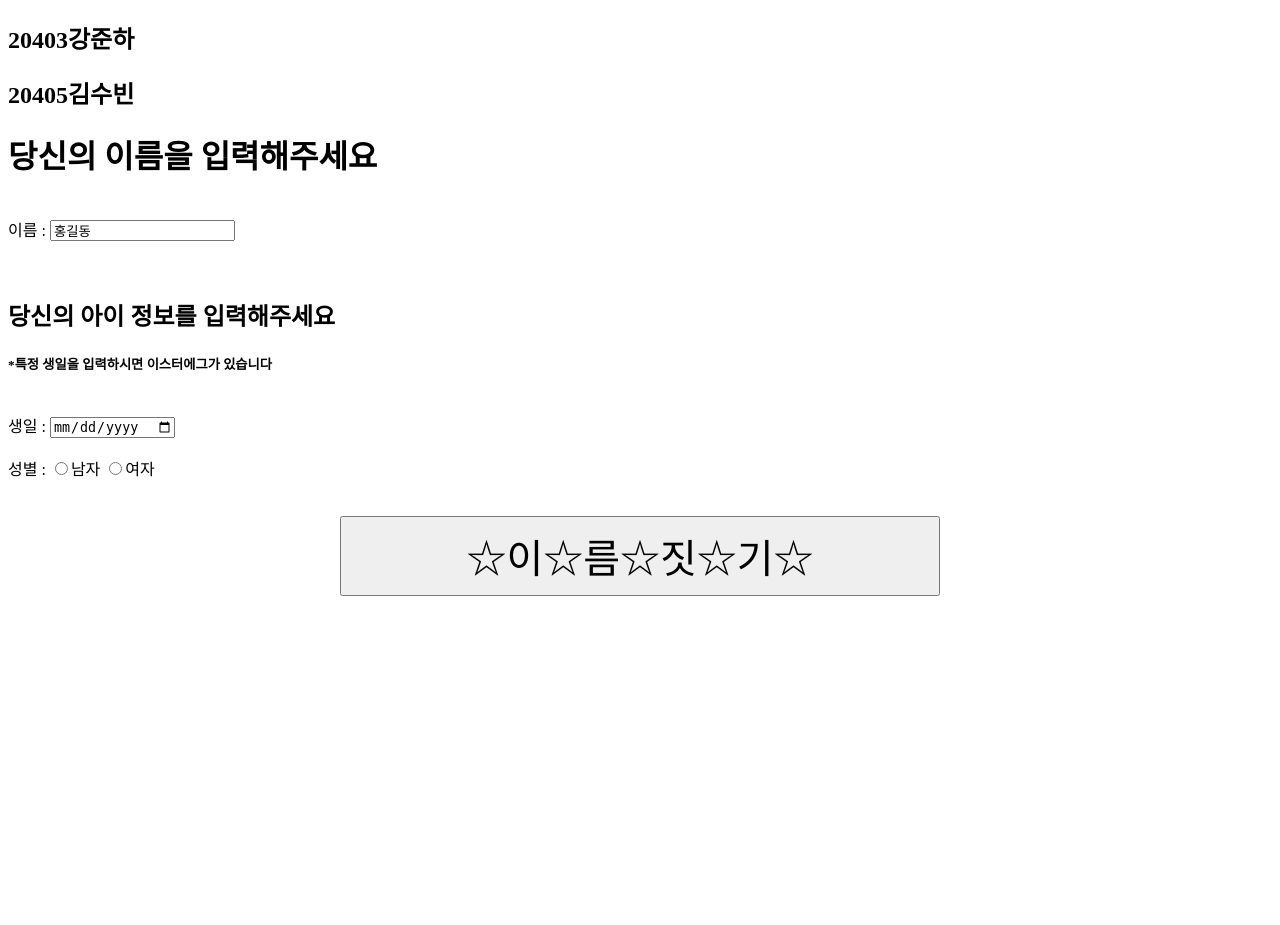
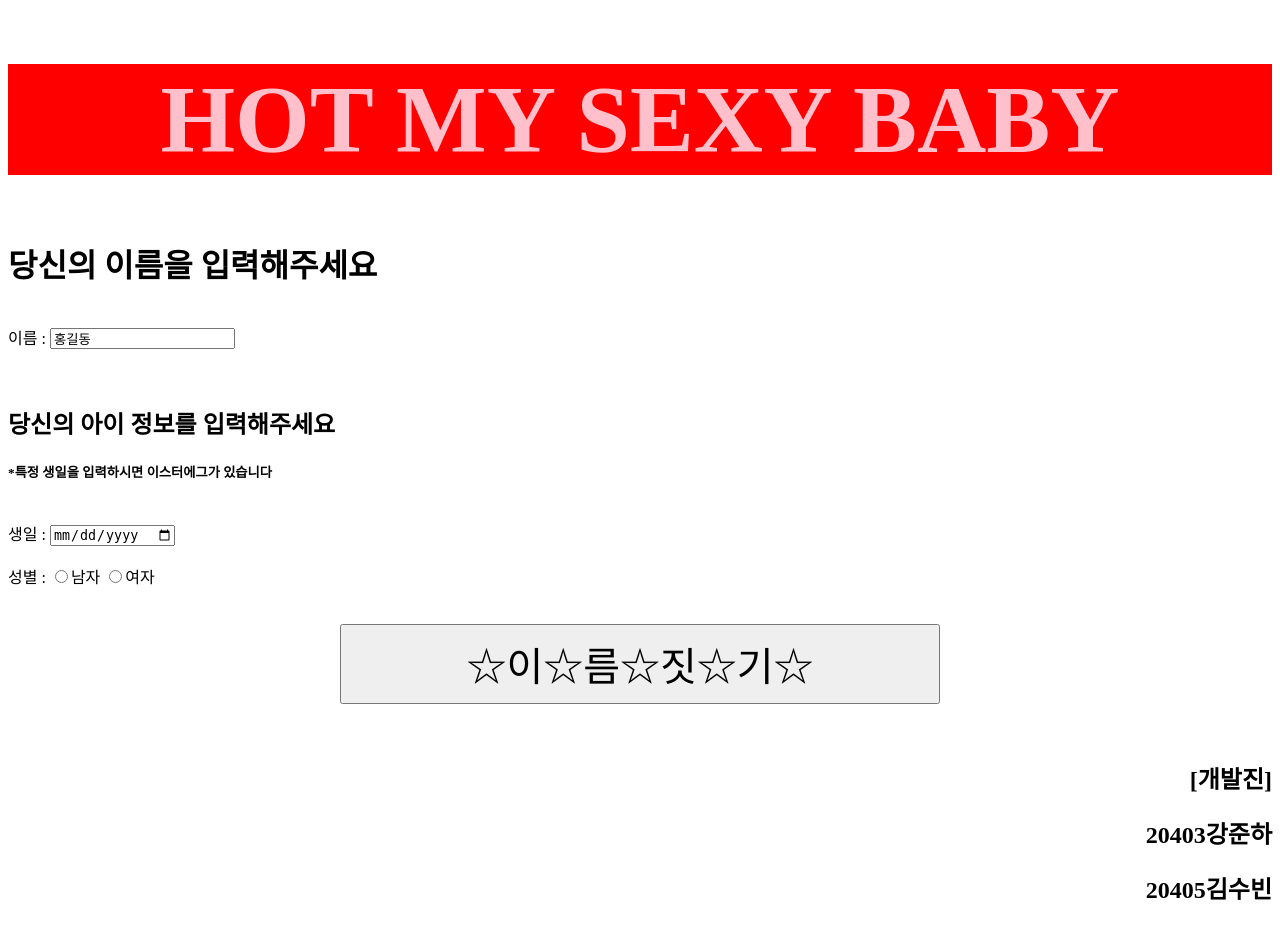
Before and after one commit to junhaddi/hmsb, a Django app: page /polls/ in a window 1280 px wide. Before the commit the page ends 596 px from the top, so only its background shows below. Run offline with Django 3.2, Linux system fonts and the light colour scheme; data comes from the database, SQL or seed files in the repository; both versions use the stored data as it was after the commit; some web fonts are replaced.

Commit message:
all done

```diff
--- a/mysite/polls/templates/polls/index.html
+++ b/mysite/polls/templates/polls/index.html
@@ -14,15 +14,12 @@
     </style>
 </head>
 <body>
-    <!-- db데이터 가져오기 -->
-        {% for name in latest_name_list %}
-            <h2>{{name.name}}</h2>
-        {% endfor %}
+    <h1 align="center" style="color: pink; font-size: 6em; background: red;">HOT MY SEXY BABY</h1>
 
     <h1 style="font-family: 'Myriad'">당신의 이름을 입력해주세요</h1>
     <br>
     <form style="font-family: 'NanumGothic'">
-        <label id="namelabel">이름 : </label><input value="홍길동" type="text" name="Uname placeholder="이름을 입력해주세요" id="_namelabel"> <br><br>
+        <label id="namelabel">이름 : </label><input value="홍길동" type="text" name="Uname" placeholder="이름을 입력해주세요" id="_namelabel"> <br><br>
     </form>
     <br>
 
@@ -39,6 +36,10 @@
     <br>
 
     <div id="mySexyBabyName">
+    <h2 align = "right">[개발진]</h2>
+    {% for name in latest_name_list %}
+        <h2 align="right">{{name.name}}</h2>
+    {% endfor %}
 
     <script>
         var man = ["제임스", "존", "로버트", "마이클", "윌리엄", "데이비드", "리차드", "조세프", "찰스", "토마스", "크리스토퍼", "다니엘", "메튜", "도날드", "폴", "마크", "안토니", "조지", "스티븐", "케니", "에드워드", "앤드류", "브라이언", "케빈", "조쉬"];
```
Also changed, not shown: mysite/db.sqlite3.
